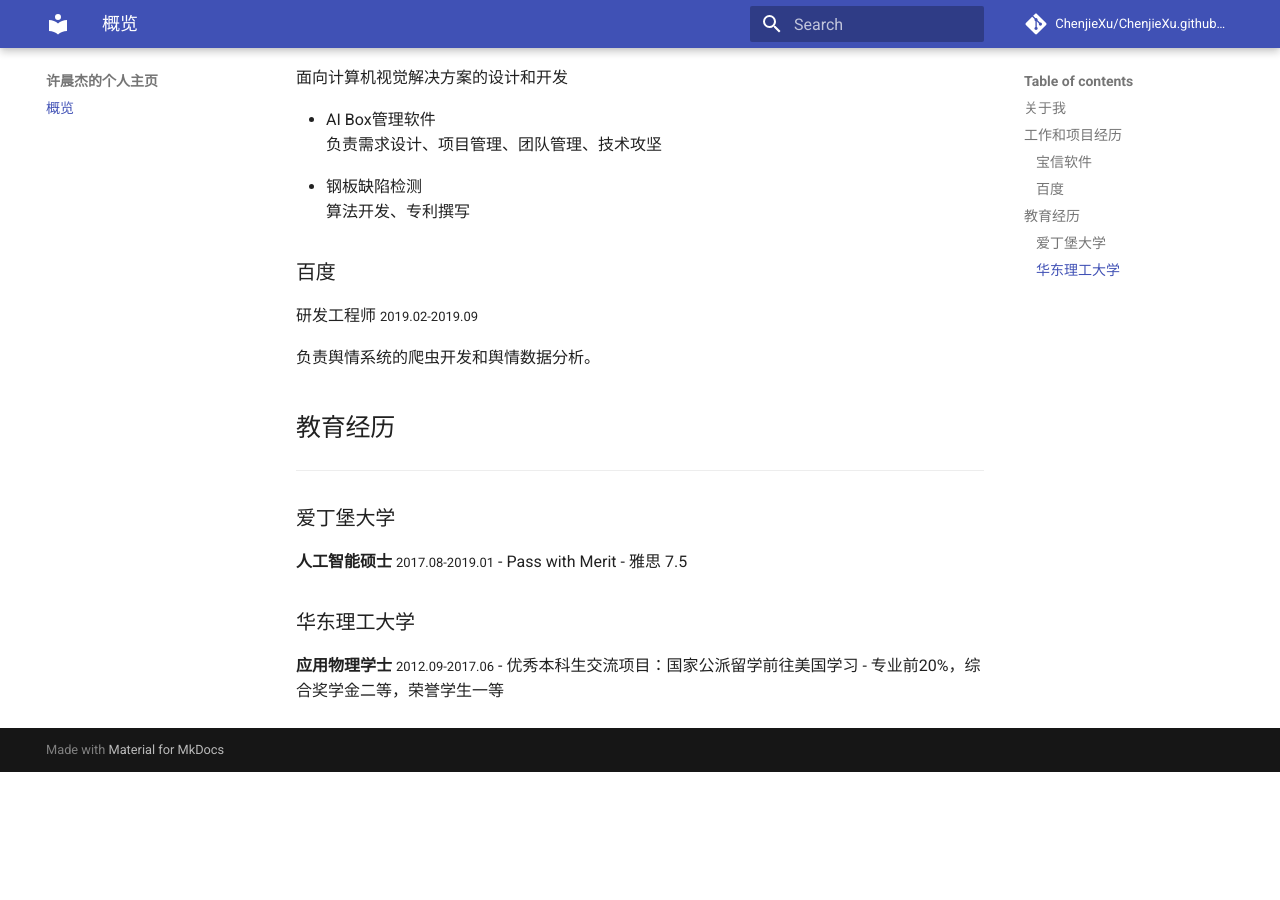
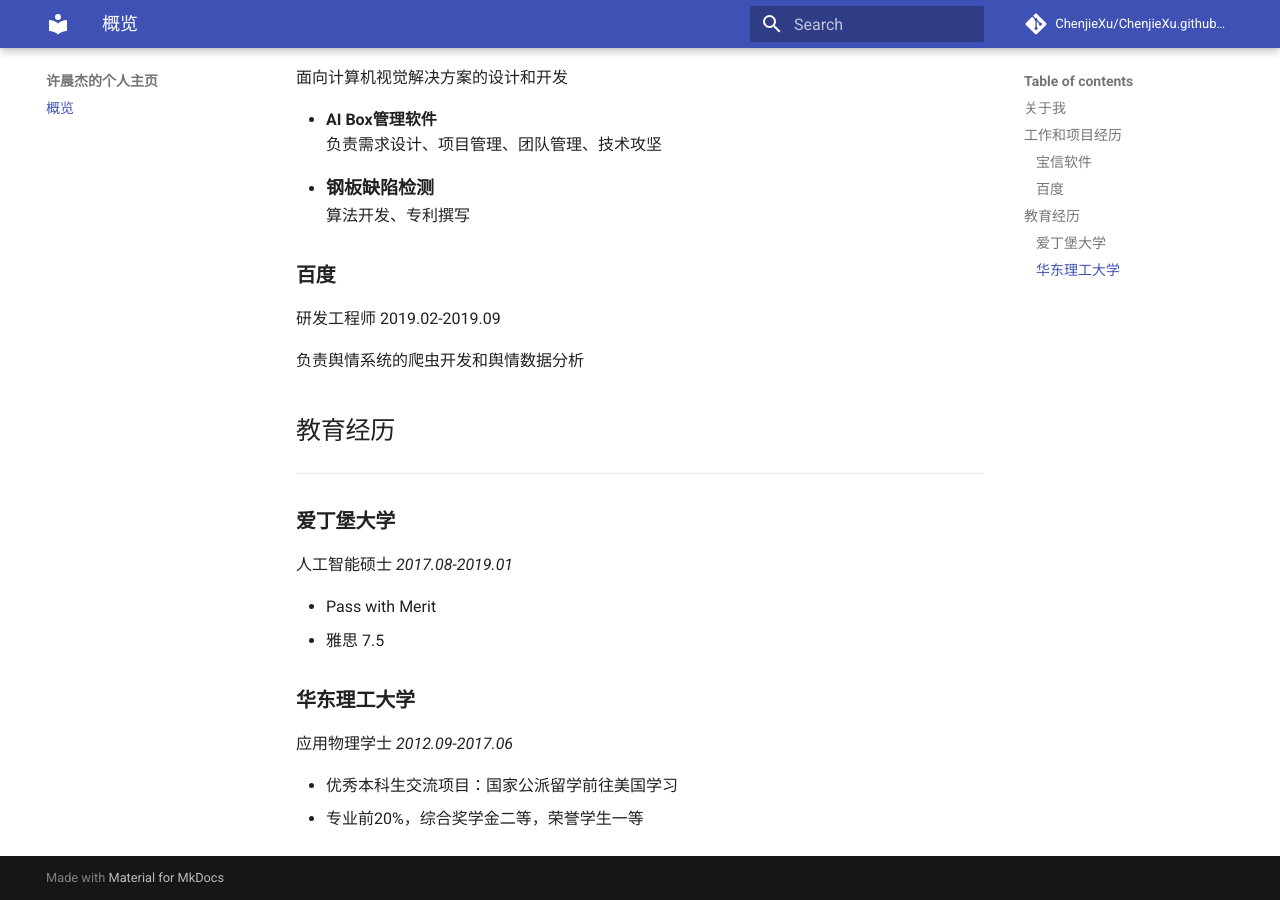
Before and after one commit to ChenjieXu/ChenjieXu.github.io, an MkDocs documentation site: the page built from docs/index.md, in a window 1280 px wide and 900 px high, scrolled down 537 px. Built offline with MkDocs 1.6.1 and Material for MkDocs 9.7.7, drawn with Linux system fonts in a browser that asks for light colours; comment, search, counter and statistics services are not loaded; before the commit the page ends 1309 px from its top, so only the background shows below that.

Commit message:
优化在游览器中的字体大小

```diff
--- a/docs/index.md
+++ b/docs/index.md
@@ -9,31 +9,33 @@
 ## 工作和项目经历
 ___
 
-### 宝信软件
-<font size=3>算法工程师</font> <font size=2>2019.11-至今</font>
+### **宝信软件**
+算法工程师 <font size=3>*2019.11-至今*</font>
 
 面向计算机视觉解决方案的设计和开发
 
-- <font size=3>AI Box管理软件</font>
+- **AI Box管理软件**
   负责需求设计、项目管理、团队管理、技术攻坚
 
-- <font size=3>钢板缺陷检测</font>
+- <font size=4>**钢板缺陷检测**</font>
   算法开发、专利撰写
 
-### 百度
-<font size=3>研发工程师</font> <font size=2>2019.02-2019.09</font>
+### **百度**
+研发工程师 <font size=3>2019.02-2019.09</font>
 
-负责舆情系统的爬虫开发和舆情数据分析。
+负责舆情系统的爬虫开发和舆情数据分析
 
 ## 教育经历
 ___
 
-### 爱丁堡大学
-<font size=3>**人工智能硕士**</font> <font size=2>2017.08-2019.01</font>
+### **爱丁堡大学**
+人工智能硕士 <font size=3>*2017.08-2019.01*</font>
+
 - Pass with Merit
 - 雅思 7.5
 
-### 华东理工大学
-<font size=3>**应用物理学士**</font> <font size=2>2012.09-2017.06</font>
+### **华东理工大学**
+应用物理学士 <font size=3>*2012.09-2017.06*</font>
+
 - 优秀本科生交流项目：国家公派留学前往美国学习
 - 专业前20%，综合奖学金二等，荣誉学生一等
```
